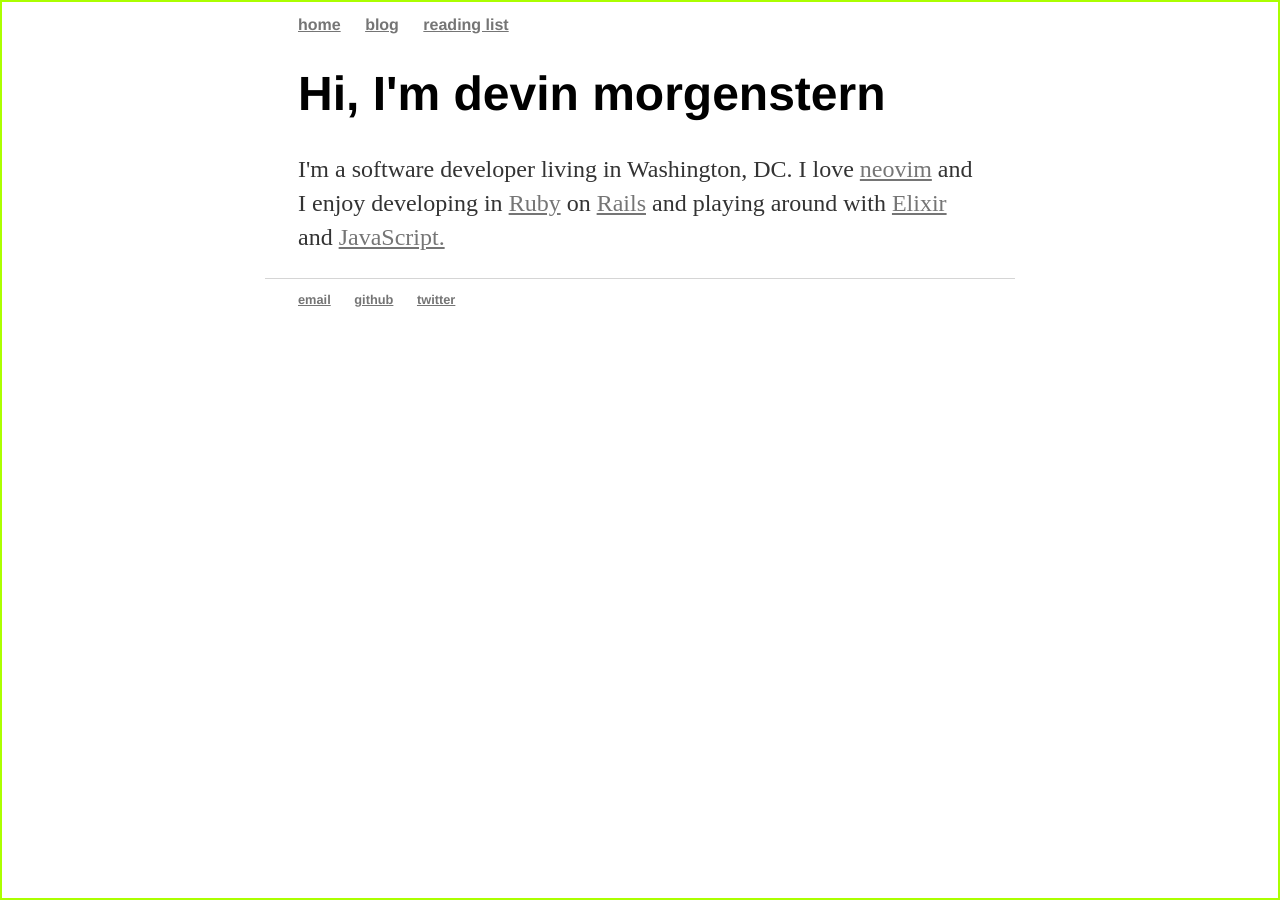
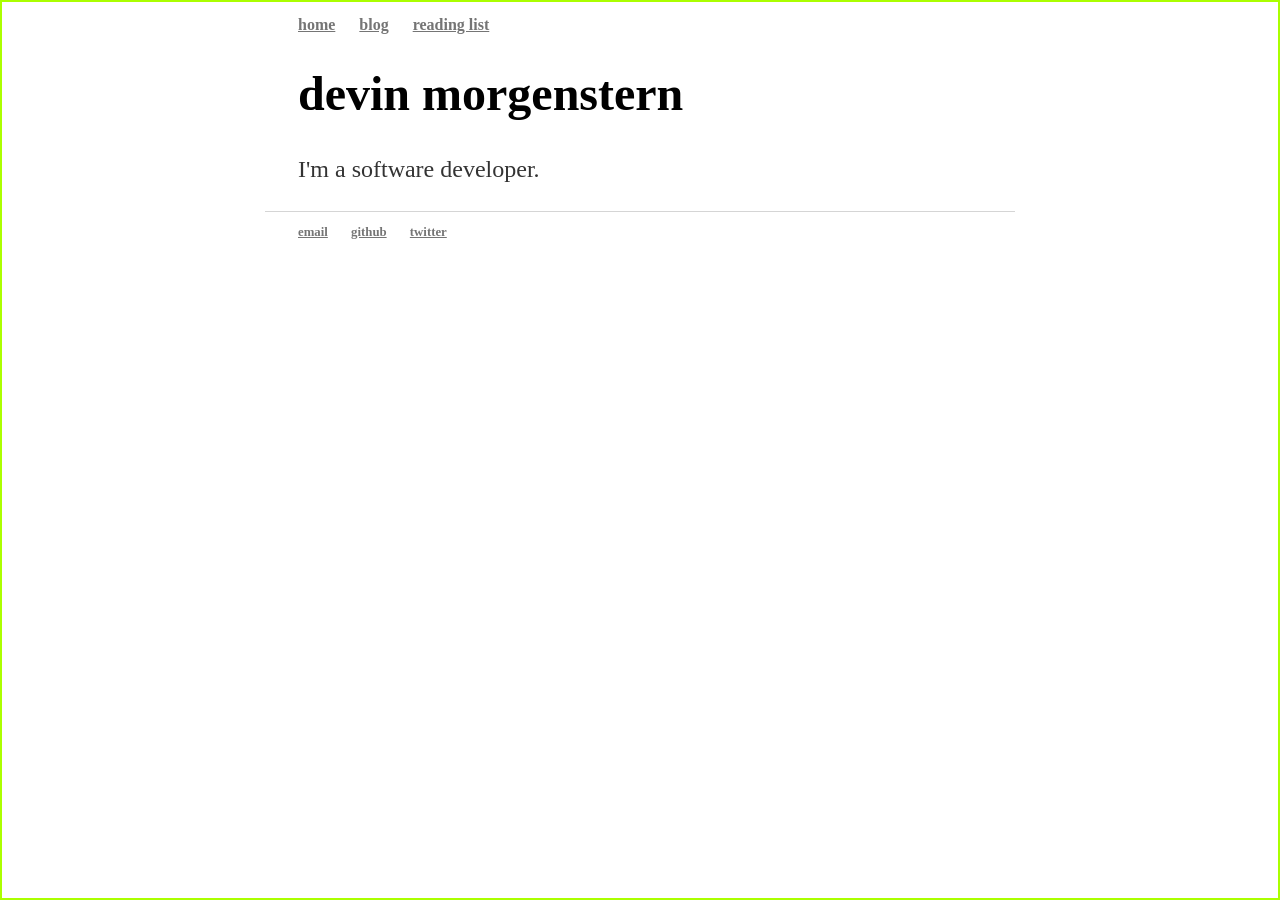
Before and after one commit to devinrm/devinrm.github.io, a Jekyll site: the page built from index.html, in a window 1280 px wide. Built offline with Jekyll 4.4.1, drawn with Linux system fonts in a browser that asks for light colours; some web fonts are replaced.

Commit message:
Add new font, change css and home page

```diff
--- a/_layouts/default.html
+++ b/_layouts/default.html
@@ -4,6 +4,7 @@
     <meta name="viewport" content="width=device-width, initial-scale=1">
     <title>{{ page.title }}</title>
     <link rel="stylesheet" type="text/css" href="/css/main.css">
+    <link href="https://fonts.googleapis.com/css?family=Mate|Inconsolata" rel="stylesheet" type="text/css">
   </head>
   <body>
     <nav>
--- a/css/main.css
+++ b/css/main.css
@@ -37,6 +37,7 @@
 }
 
 body {
+  font-family: 'Mate', serif;
   padding: 0;
 }
 
@@ -53,7 +54,6 @@ footer {
 
 nav ul,
 footer ul {
-  font-family:'Helvetica', 'Arial', 'Sans-Serif';
   font-weight: bold;
   list-style: none;
   padding: 0;
@@ -71,7 +71,6 @@ a {
 }
 
 h1 {
-  font-family:'Helvetica', 'Arial', 'Sans-Serif';
   font-size: 3em;
 }
 
@@ -97,11 +96,13 @@ ul.posts li {
 
 .post-date {
   display: block;
+  font-size: .75em;
+  font-style: italic;
 }
 
 .quote {
   color: #fff;
-  font-size: 5px;
+  font-size: .375em;
 }
 
 @-ms-viewport {
--- a/index.html
+++ b/index.html
@@ -3,11 +3,8 @@ layout: default
 title: devinrm.com
 ---
 <div class="blurb">
-  <h1>Hi, I'm devin morgenstern</h1>
+  <h1>devin morgenstern</h1>
   <p>
-    I'm a software developer living in Washington, DC. I love <a href="https://neovim.io/">neovim</a>
-    and I enjoy developing in <a href="https://www.ruby-lang.org/en/">Ruby</a>
-    on <a href="http://rubyonrails.org/">Rails</a> and playing around with <a href="http://elixir-lang.org/">Elixir</a>
-    and <a href="https://developer.mozilla.org/en-US/docs/Web/JavaScript">JavaScript.</a>
+    I'm a software developer.
   </p>
 </div>
```
